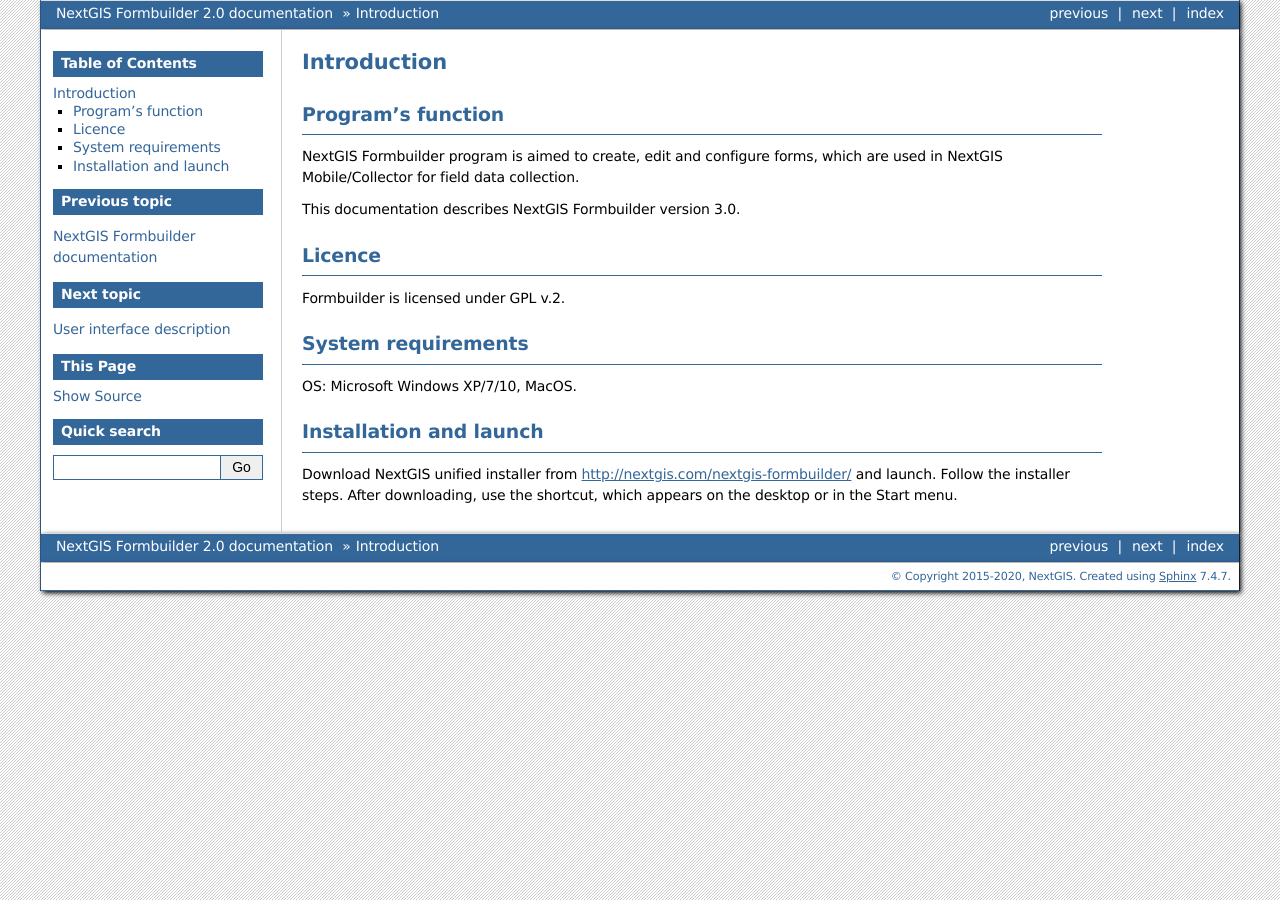
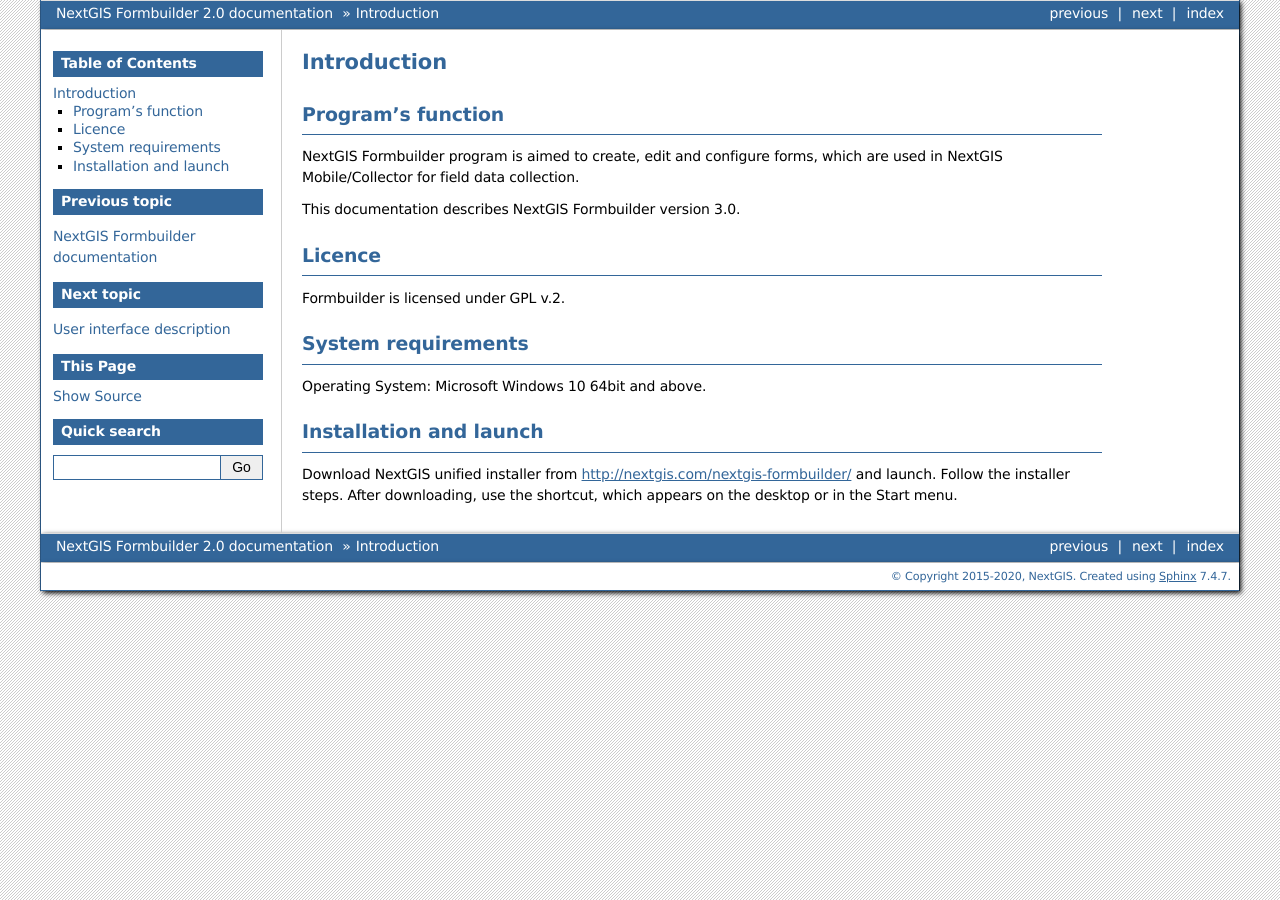
Before and after one commit to nextgis/docs_formbuilder, a Sphinx documentation site: the page built from source/intro.rst, in a window 1280 px wide. Built offline with Sphinx 7.4.7, drawn with Linux system fonts in a browser that asks for light colours; formulas are drawn with MathJax 3.

Commit message:
Update intro.rst

```diff
--- a/source/intro.rst
+++ b/source/intro.rst
@@ -29,13 +29,13 @@
 
 
 System requirements
------------------------
+-------------------
 
-OS: Microsoft Windows XP/7/10, MacOS.
+Operating System: Microsoft Windows 10 64bit and above.
 
 .. _ngfb_run:
 
 Installation and launch
---------------------
+-----------------------
 
 Download NextGIS unified installer from http://nextgis.com/nextgis-formbuilder/ and launch. Follow the installer steps. After downloading, use the shortcut, which appears on the desktop or in the Start menu.
```
